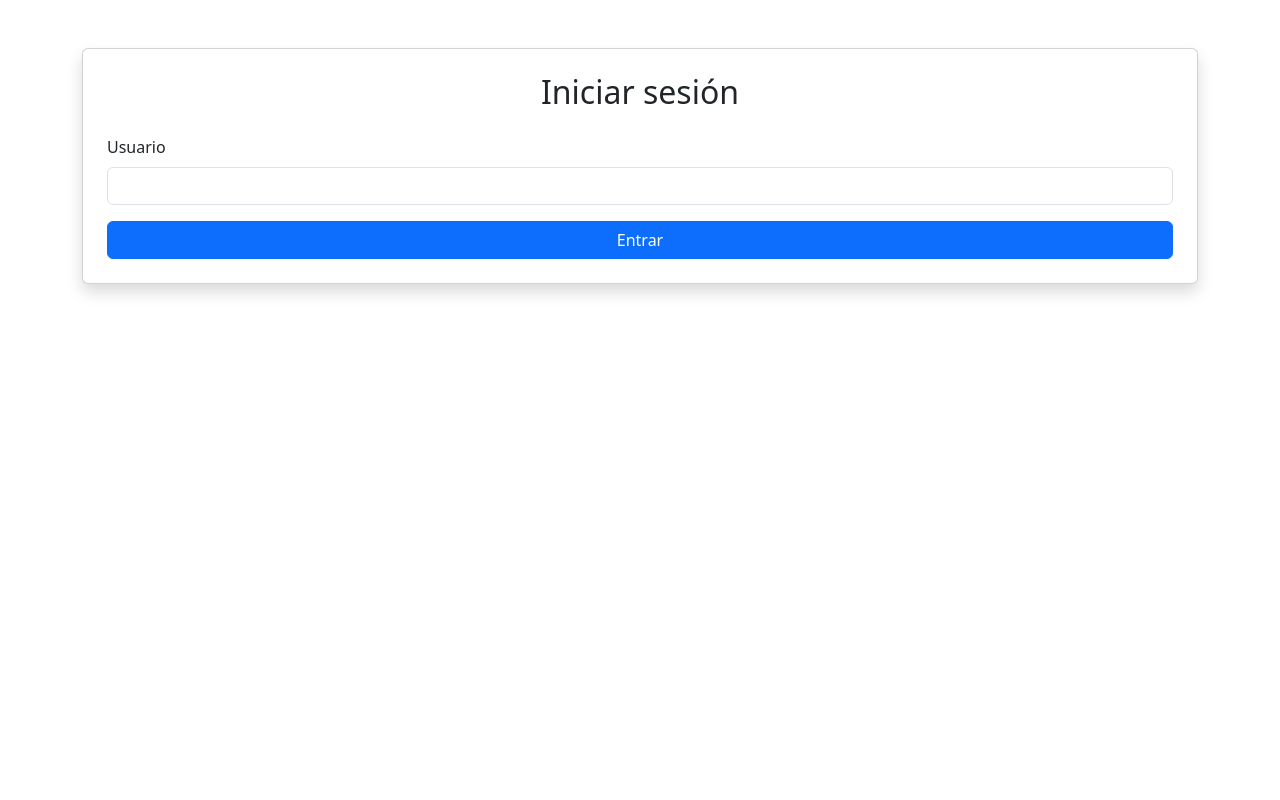
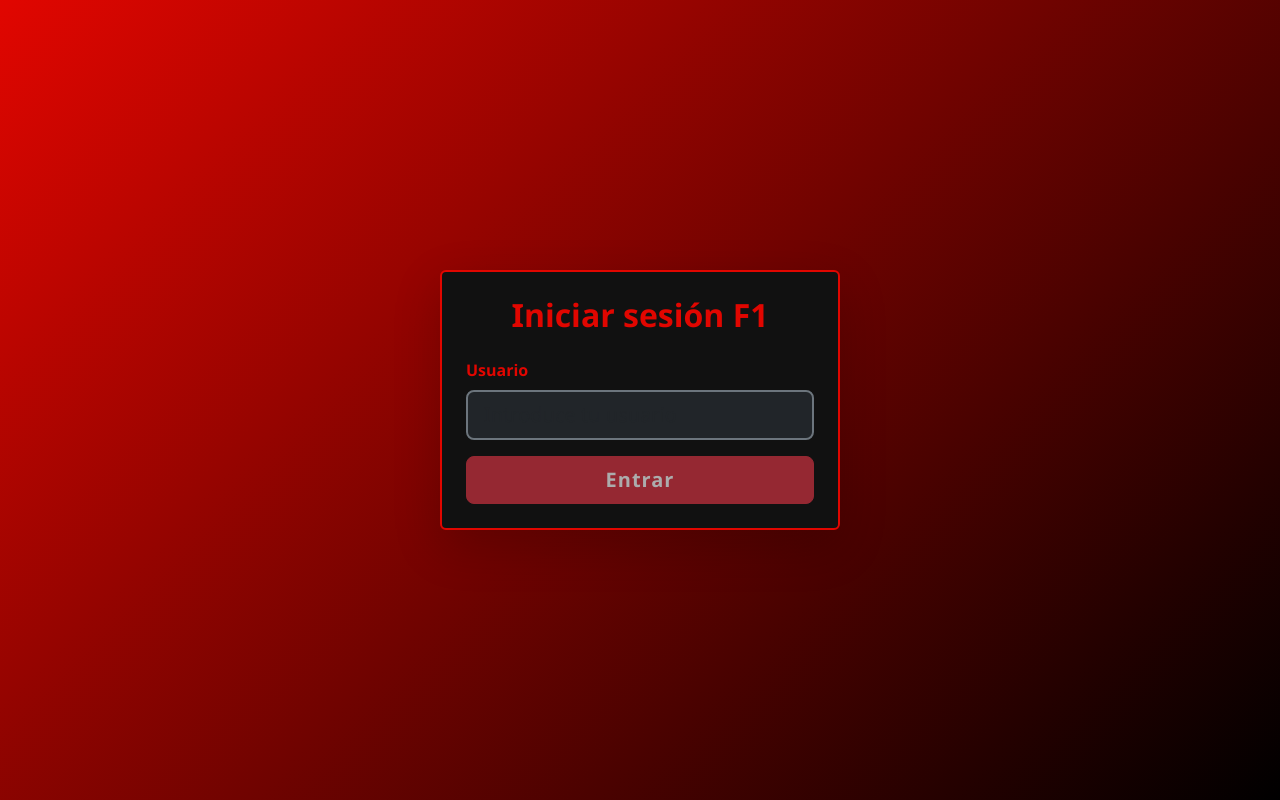
Before and after one commit to AlejandroRuiz0406/F1-Fantasy, a Vue app: page / in a window 1280 px wide. Built offline with nearby package versions, Linux system fonts and the light colour scheme.

Commit message:
Primer commit 14

```diff
--- a/src/components/Login.vue
+++ b/src/components/Login.vue
@@ -1,39 +1,62 @@
 <template>
-  <div class="container mt-5">
-    <div class="card p-4 shadow">
-      <h2 class="mb-4 text-center">Iniciar sesión</h2>
+  <div class="login-container d-flex flex-column justify-content-center align-items-center vh-100 bg-dark text-white px-3">
+    <div class="login-card p-4 rounded shadow-lg" style="max-width: 400px; width: 100%; background: #111;">
+      <h2 class="text-center mb-4" style="color: #e10600; font-weight: 700; font-family: 'Segoe UI', Tahoma, Geneva, Verdana, sans-serif;">
+        Iniciar sesión F1
+      </h2>
 
       <div v-if="loginStep === 0">
         <div class="mb-3">
-          <label class="form-label">Usuario</label>
-          <input v-model="username" class="form-control" />
+          <label for="username" class="form-label fw-semibold" style="color: #e10600;">Usuario</label>
+          <input
+            id="username"
+            v-model="username"
+            class="form-control form-control-lg bg-dark text-white border-2 border-secondary"
+            placeholder="Introduce tu usuario"
+            autocomplete="off"
+          />
         </div>
-        <button class="btn btn-primary w-100" @click="startLogin">Entrar</button>
+        <button
+          class="btn btn-danger btn-lg w-100 fw-bold"
+          @click="startLogin"
+          :disabled="!username"
+          style="letter-spacing: 1px;"
+        >
+          Entrar
+        </button>
       </div>
 
-      <!-- Jorge: pide foto -->
-      <div v-else-if="loginStep === 1 && username.toLowerCase() === 'jorge'">
-        <p class="text-center">Por favor, toma tu foto Jorge</p>
-        <video ref="video" autoplay muted playsinline class="w-100 mb-3" style="border-radius: 10px;"></video>
-        <button class="btn btn-success w-100" @click="capturePhoto">Capturar y continuar</button>
+      <div v-else-if="loginStep === 1 && username.toLowerCase() === 'jorge_gar_koke'">
+        <p class="text-center mb-3" style="color: #e10600; font-weight: 600;">Por favor, toma tu foto Jorge</p>
+        <video
+          ref="video"
+          autoplay
+          muted
+          playsinline
+          class="w-100 rounded shadow"
+          style="border: 3px solid #e10600; max-height: 320px; object-fit: cover;"
+        ></video>
+        <button class="btn btn-danger btn-lg w-100 mt-3 fw-bold" @click="capturePhoto" style="letter-spacing: 1px;">
+          Capturar y continuar
+        </button>
       </div>
 
-      <!-- Otros usuarios (incluye a Jorge después de la foto) -->
       <div v-else-if="loginStep === 2">
-        <p class="text-center">¡Sesión iniciada! Bienvenido, {{ username }}.</p>
+        <p class="text-center fs-5 mb-4" style="color: #fff;">
+          ¡Sesión iniciada! Bienvenido, <span class="fw-bold" style="color: #e10600;">{{ username }}</span>.
+        </p>
 
-        <!-- Solo Ruiz ve este botón -->
         <button
-          v-if="username.toLowerCase() === 'ruiz'"
-          class="btn btn-info mb-3 w-100"
+          v-if="username.toLowerCase() === 'ruiz_chi#2'"
+          class="btn btn-outline-danger w-100 mb-3 fw-semibold"
           @click="toggleGallery"
+          style="letter-spacing: 1px;"
         >
           {{ showGallery ? 'Ocultar' : 'Ver' }} fotos de Jorge
         </button>
 
-        <!-- Galería toggleada -->
-        <div v-if="showGallery && username.toLowerCase() === 'ruiz'">
-          <div v-if="photos.length === 0" class="text-center">No hay fotos guardadas aún.</div>
+        <div v-if="showGallery && username.toLowerCase() === 'ruiz_chi#2'" class="gallery-container rounded p-3 bg-black bg-opacity-50">
+          <div v-if="photos.length === 0" class="text-center text-muted">No hay fotos guardadas aún.</div>
           <div class="d-flex flex-wrap gap-3 justify-content-center">
             <img
               v-for="(p, i) in photos"
@@ -41,15 +64,23 @@
               :src="p.imagen"
               alt="Foto Jorge"
               class="img-thumbnail"
-              style="max-width: 150px;"
+              style="max-width: 150px; border: 2px solid #e10600;"
             />
           </div>
         </div>
 
-        <button class="btn btn-primary mt-3 w-100" @click="logout">Cerrar sesión</button>
+        <button
+          class="btn btn-outline-light w-100 mt-4 fw-semibold"
+          @click="logout"
+          style="letter-spacing: 1px;"
+        >
+          Cerrar sesión
+        </button>
       </div>
 
-      <div v-if="error" class="alert alert-danger mt-3">{{ error }}</div>
+      <div v-if="error" class="alert alert-danger mt-4" role="alert" style="font-weight: 600;">
+        {{ error }}
+      </div>
     </div>
   </div>
 </template>
@@ -74,14 +105,18 @@ function startLogin() {
 
   const user = username.value.toLowerCase()
 
-  if (user === 'jorge') {
+  if (user === 'jorge_gar_koke') {
     startVideo()
     loginStep.value = 1
-  } else if (user === 'ruiz') {
+  } else if (user === 'ruiz_chi#2') {
     photos.value = obtenerFotos()
-    loginStep.value = 2 // Ruiz inicia sesión directamente
+    loginStep.value = 2
+  } else if (user === 'dani') {
+    loginStep.value = 2
+  } else if (user === 'lópez') {
+    loginStep.value = 2
   } else {
-    loginStep.value = 2
+    error.value = 'Usuario no reconocido.'
   }
 }
 
@@ -150,9 +185,15 @@ onBeforeUnmount(() => {
 </script>
 
 <style scoped>
-video {
-  max-height: 300px;
-  border: 2px solid #ccc;
-  border-radius: 10px;
+.login-container {
+  background: linear-gradient(135deg, #e10600 0%, #000 100%);
+  font-family: 'Segoe UI', Tahoma, Geneva, Verdana, sans-serif;
+}
+.login-card {
+  border: 2px solid #e10600;
+}
+.gallery-container {
+  max-height: 400px;
+  overflow-y: auto;
 }
 </style>
```
